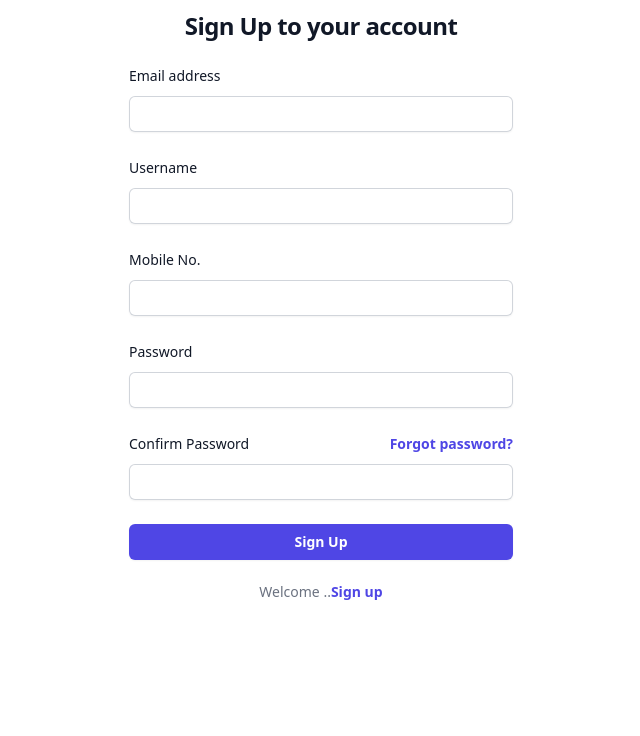
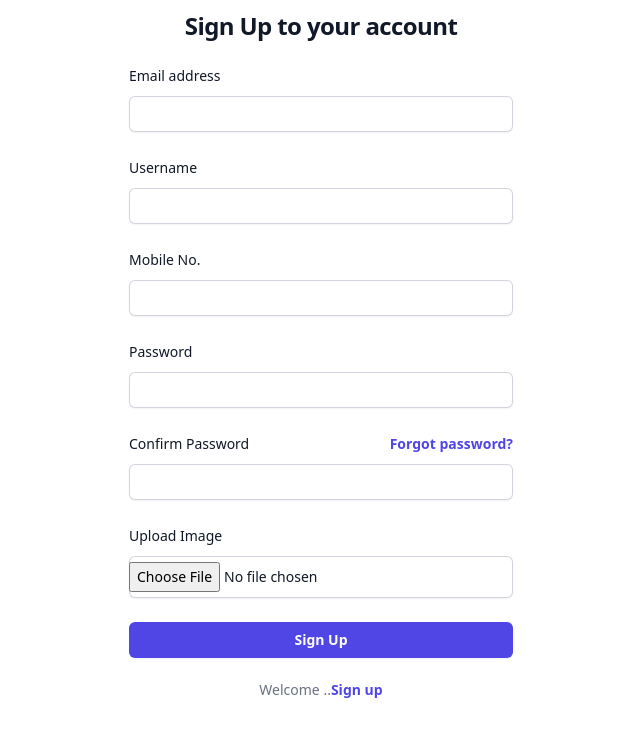
Before and after one commit to naitikhoriya1/Booking_site, a React (Vite) app: page /SignUp in a window 1280 px wide. Shown: the top 736 px of the page, without its empty margins (319-959 px from the left). Built offline with nearby package versions, Linux system fonts and the light colour scheme.

Commit message:
File Upload input in react using multer API

```diff
--- a/src/Components/SignUp.jsx
+++ b/src/Components/SignUp.jsx
@@ -28,18 +28,29 @@
   const handleCloseError = () => {
     setIsErrorVisible(false);
   };
+  const handleFileUpload = (e) => {
+    const { name, files } = e.target;
+    setFormData((previousData) => ({
+      ...previousData,
+      [name]: files[0],
+    }));
+  };
 
   const handleSubmit = async (e) => {
     e.preventDefault();
     if (formData.password === formData.repassword) {
       console.log(formData);
+      const formD = new FormData();
+      formD.append("avatar", formData.avatar);
+      formD.append("email", formData.email)
+      formD.append("username", formData.username);
+      formD.append("Mobile", formData.Mobile);
+      formD.append("password", formData.password);
       try {
         const response = await fetch("http://localhost:3000/SignUp", {
           method: "POST",
-          headers: {
-            "Content-Type": "application/json",
-          },
-          body: JSON.stringify(formData),
+
+          body: formD,
         });
         const result = await response.json();
         console.log(result);
@@ -183,6 +194,27 @@
               </div>
             </div>
             <div>
+              <div className="flex items-center justify-between">
+                <label
+                  htmlFor="repassword"
+                  className="block text-sm font-medium leading-6 text-gray-900"
+                >
+                  Upload Image
+                </label>
+              </div>
+              <div className="mt-2">
+                <input
+                  id="repassword"
+                  name="avatar"
+                  type="file"
+                  autoComplete="current-password"
+                  required=""
+                  onChange={handleFileUpload}
+                  className="block w-full rounded-md border-0 py-1.5 text-gray-900 shadow-sm ring-1 ring-inset ring-gray-300 placeholder:text-gray-400 focus:ring-2 focus:ring-inset focus:ring-indigo-600 sm:text-sm sm:leading-6"
+                />
+              </div>
+            </div>
+            <div>
               <button
                 type="submit"
                 // onClick={handleShowError}
```
